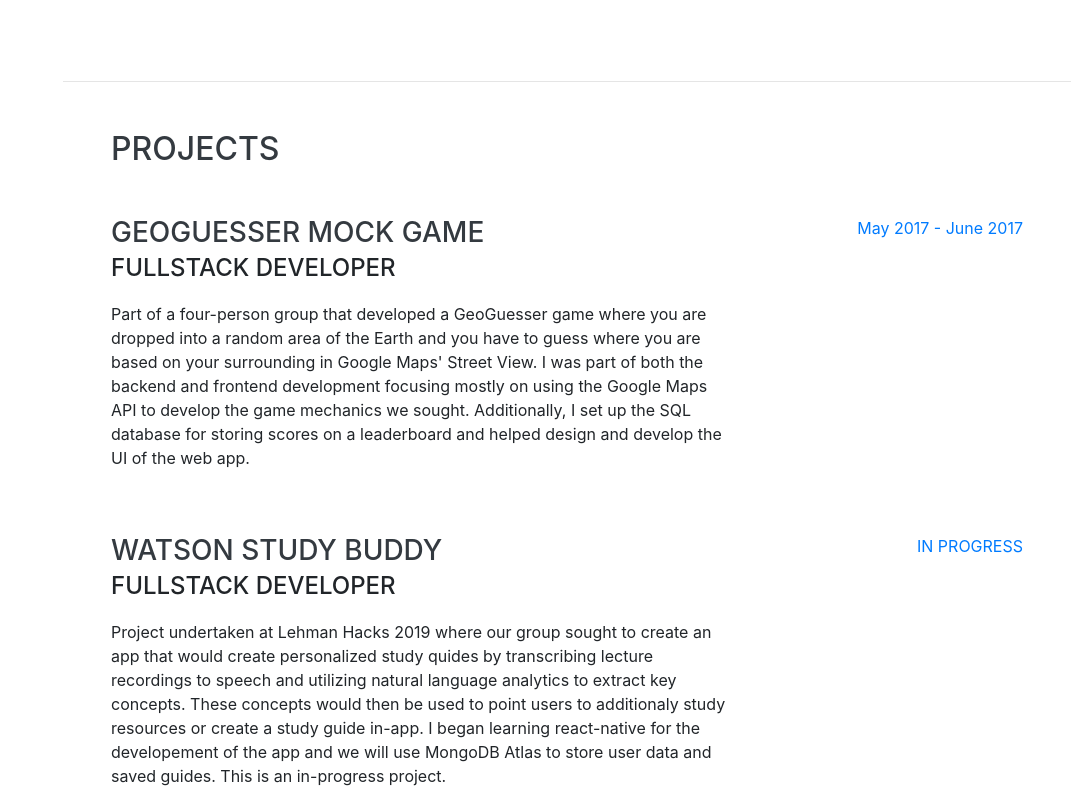
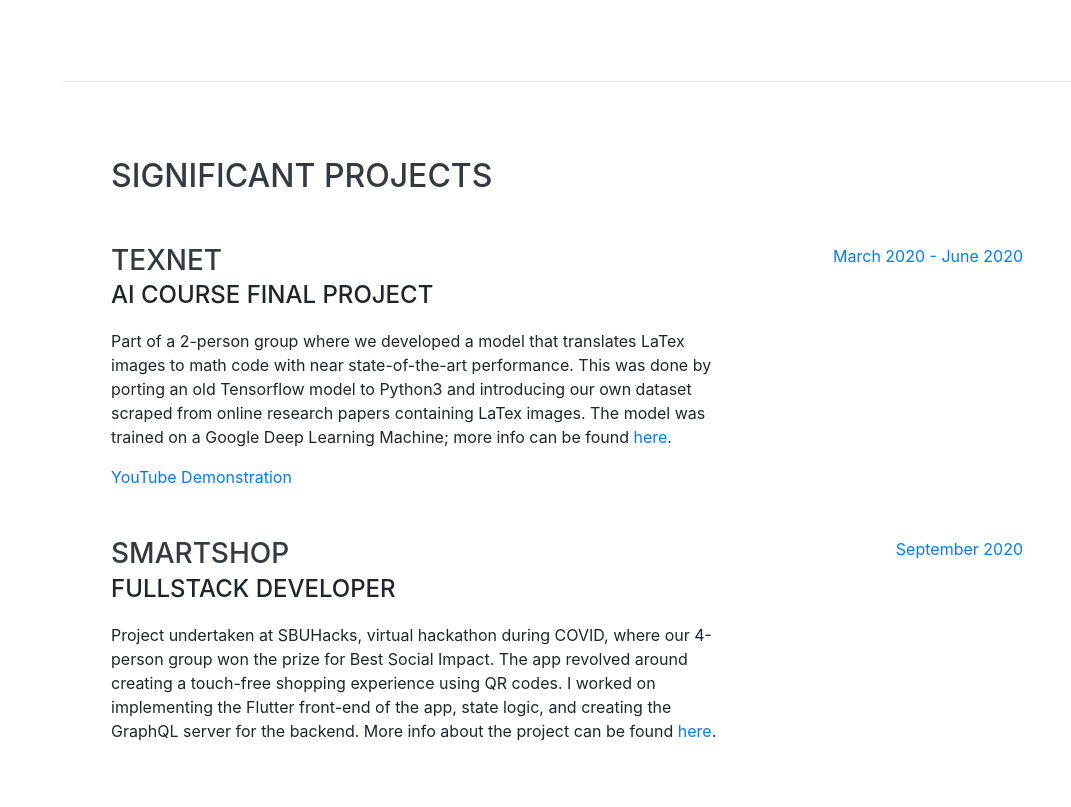
Before and after one commit to taradactyl27/taradactyl27.github.io, a website with bundled scripts: page index.html in a window 1280 px wide. Shown: the part 1520-2327 px from the top of the page, without its empty margins (209-1280 px from the left). Built offline with nearby package versions, Linux system fonts and the light colour scheme; files whose address does not match are found by name; a web font is replaced by a local one.

Commit message:
updated projects

```diff
--- a/index.html
+++ b/index.html
@@ -118,26 +118,27 @@
 
     <section class="resume-section p-3 p-lg-5 d-flex align-items-center" id="projects">
       <div class="w-100">
-        <h2 class="mb-5">Projects</h2>
+        <h2 class="mb-5">Significant Projects</h2>
        <div class="resume-item d-flex flex-column flex-md-row justify-content-between mb-5">
           <div class="resume-content">
-            <h3 class="mb-0">GeoGuesser Mock Game</h3>
-            <div class="subheading mb-3"> Fullstack Developer </div>
-            <p> Part of a four-person group that developed a GeoGuesser game where you are dropped into a random area of the Earth and you have to guess where you are based on your surrounding in Google Maps' Street View. I was part of both the backend and frontend development focusing mostly on using the Google Maps API to develop the game mechanics we sought. Additionally, I set up the SQL database for storing scores on a leaderboard and helped design and develop the UI of the web app.</p>
+            <h3 class="mb-0">TeXNet</h3>
+            <div class="subheading mb-3"> AI Course Final Project </div>
+            <p> Part of a 2-person group where we developed a model that translates LaTex images to math code with near state-of-the-art performance. This was done by porting an old Tensorflow model to Python3 and introducing our own dataset scraped from online research papers containing LaTex images. The model was trained on a Google Deep Learning Machine; more info can be found <a href="https://github.com/rvente/TeXNet.ai"> here</a>. </p>
+            <a href="https://www.youtube.com/watch?v=EnAj0js-ZRY&ab_channel=Blake">YouTube Demonstration</a>
           </div>
           <div class="resume-date text-md-right">
-            <span class="text-primary">May 2017 - June 2017</span>
+            <span class="text-primary">March 2020 - June 2020</span>
           </div>
         </div>
 
         <div class="resume-item d-flex flex-column flex-md-row justify-content-between mb-5">
           <div class="resume-content">
-            <h3 class="mb-0">Watson Study Buddy</h3>
-            <div class="subheading mb-3"> Fullstack Developer</div>
-            <p>Project undertaken at Lehman Hacks 2019 where our group sought to create an app that would create personalized study quides by transcribing lecture recordings to speech and utilizing natural language analytics to extract key concepts. These concepts would then be used to point users to additionaly study resources or create a study guide in-app. I began learning react-native for the developement of the app and we will use MongoDB Atlas to store user data and saved guides. This is an in-progress project. </p>
+            <h3 class="mb-0">SmartShop</h3>
+            <div class="subheading mb-3"> Fullstack Developer </div>
+            <p>Project undertaken at SBUHacks, virtual hackathon during COVID, where our 4-person group won the prize for Best Social Impact. The app revolved around creating a touch-free shopping experience using QR codes. I worked on implementing the Flutter front-end of the app, state logic, and creating the GraphQL server for the backend. More info about the project can be found <a href="https://devpost.com/software/smartshop-clbrzn"> here</a>. </p>
           </div>
           <div class="resume-date text-md-right">
-            <span class="text-primary">IN PROGRESS</span>
+            <span class="text-primary">September 2020</span>
           </div>
         </div>
       </div>
@@ -155,7 +156,7 @@
             <h3 class="mb-0">Macaulay Honors College - At CUNY Hunter</h3>
             <div class="subheading mb-3">Bachelor of Arts</div>
             <div>Computer Science </div>
-            <p>Major GPA: 3.9</p>
+            <p>Major GPA: 3.93</p>
           </div>
           <div class="resume-date text-md-right">
             <span class="text-primary">August 2018 - PRESENT</span>
```
